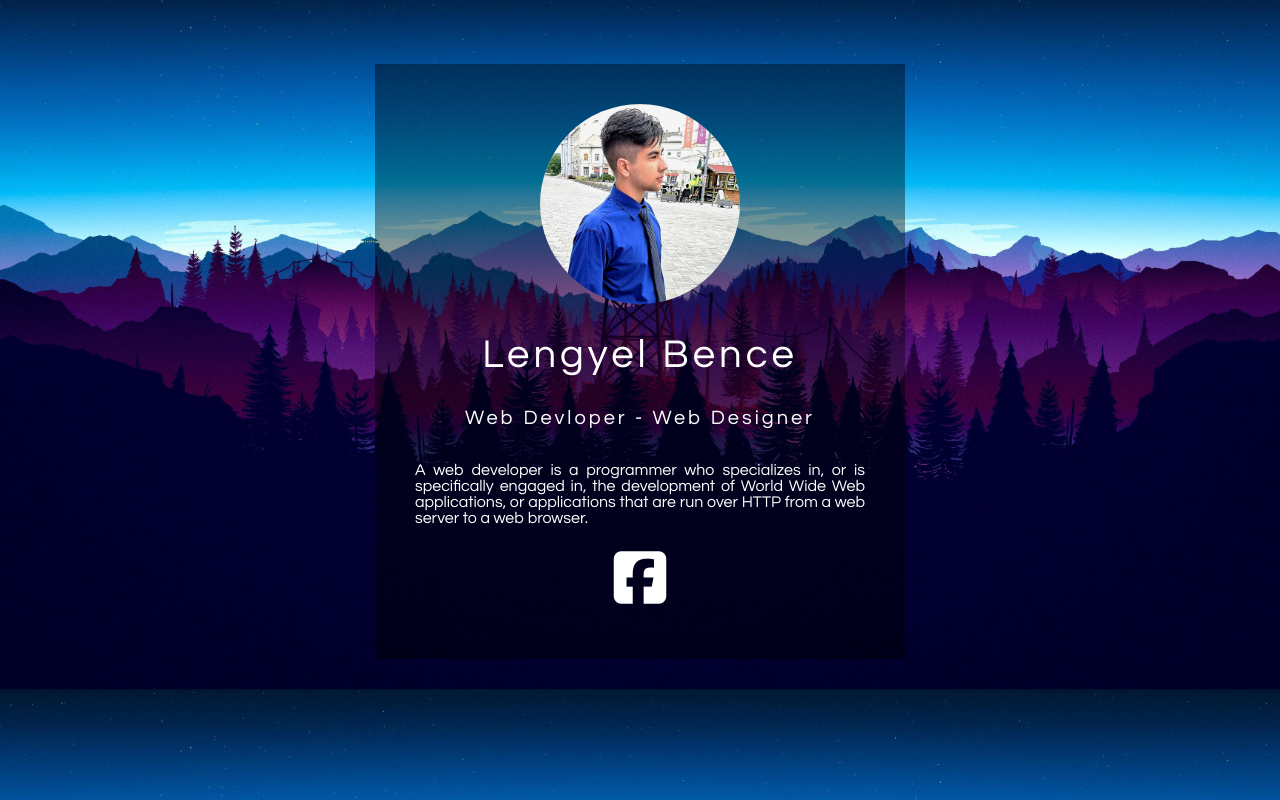
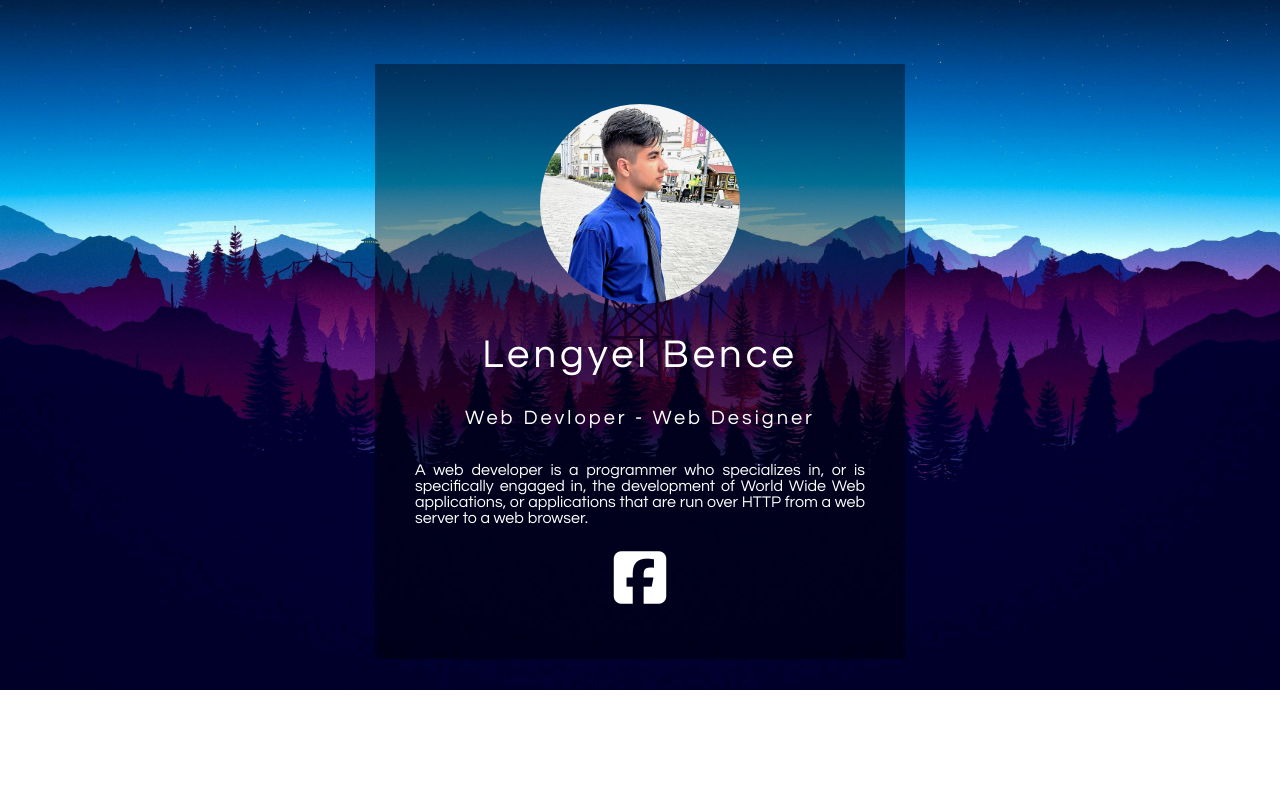
Before and after one commit to lengyelbence/lengyelbence.github.io, a plain HTML site: page index.html in a window 1280 px wide. Drawn offline with Linux system fonts and the light colour scheme.

Commit message:
Update style.css

```diff
--- a/style.css
+++ b/style.css
@@ -1,7 +1,8 @@
 body{
   margin: 0;
   padding: 0;
-  background: url(bg.jpg) repeat;
+  height: 100%;
+  background: url(bg.jpg) no-repeat;
   background-position: center;
   background-size: cover;
 }
```
